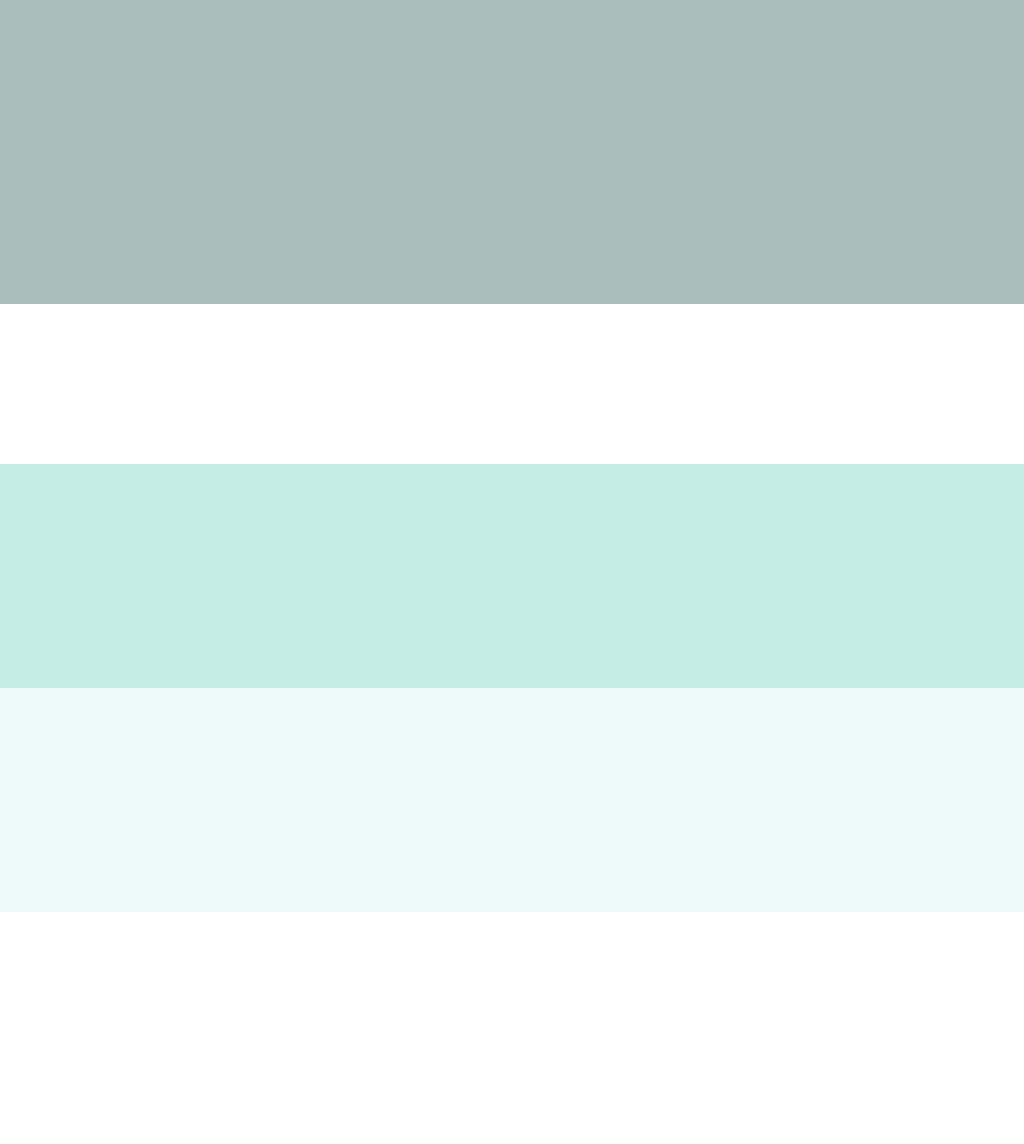
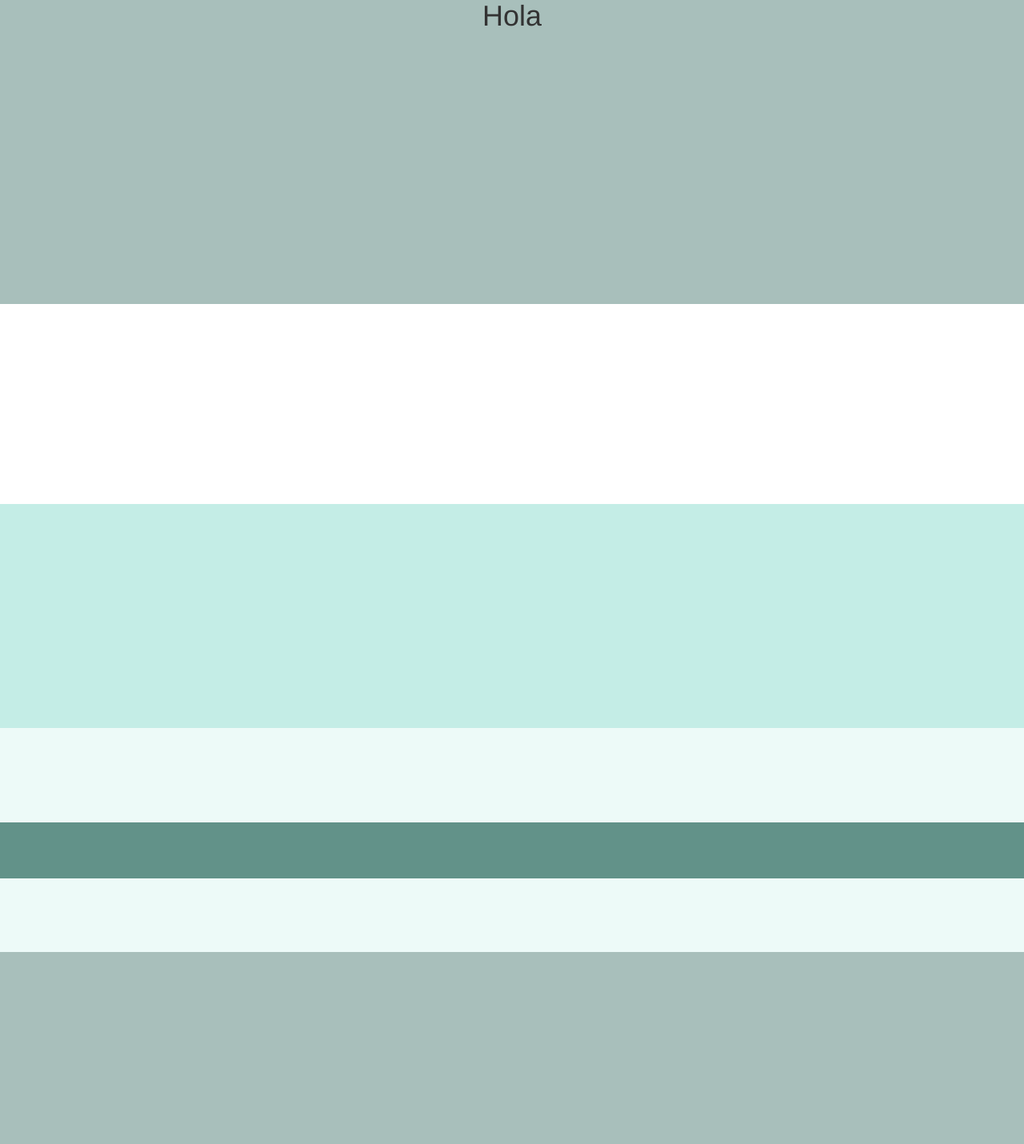
Before and after one commit to Bichotas/SkyTools_P-TECH, a Flask app: page / in a window 1280 px wide. Shown: the part 56-1486 px from the top of the page at 80% size. After the commit the page ends 1246 px from the top, so only its background shows below. Run offline with Flask 2, Linux system fonts and the light colour scheme; some libraries are stand-ins or nearby versions.

Commit message:
No terminado

```diff
--- a/templates/main.html
+++ b/templates/main.html
@@ -13,8 +13,9 @@
 <style>
 
     .contenedor{
+        display: block;
         width: auto;
-        height: 80%
+        height: auto;
     }
 
     .imagen{
@@ -22,26 +23,36 @@
         height: 380px;
         margin-top: -20px;
         background-color: rgba(28, 87, 76, 0.38);
+        position: relative;
 
     }
 
 
     .problema{
+        display: block;
         width: auto;
-        height: 200px;
+        height: 250px;
         background-color: white;
     }
 
     .solucion{
+        display: block;
         width: auto;
         height: 280px;
         background-color: rgba(100, 208, 189, 0.38);
     }
 
     .final{
+        display: block;
         width: auto;
         height: 280px;
         background-color: rgba(208, 242, 236, 0.38);
+        margin-bottom: -500px;
+    }
+
+    .imgPete{
+        text-align: center;
+        margin-top: 20px;
     }
 </style>
 
@@ -52,15 +63,17 @@
 <!-- Bloque para todo el bloqeu de body en el cual va a llevar toda la info-->
 
 {% block body %}
-<div class="contenedor">
+<div class="contenedor"></div>
     <div class="imagen">
+        <div class="imgPete">
+            <h1>Hola</h1>
+        </div>
     </div>
     <div class="problema">
     </div>
     <div class="solucion">
     </div>
     <div class="final">
-
     </div>
 </div>
 
```
